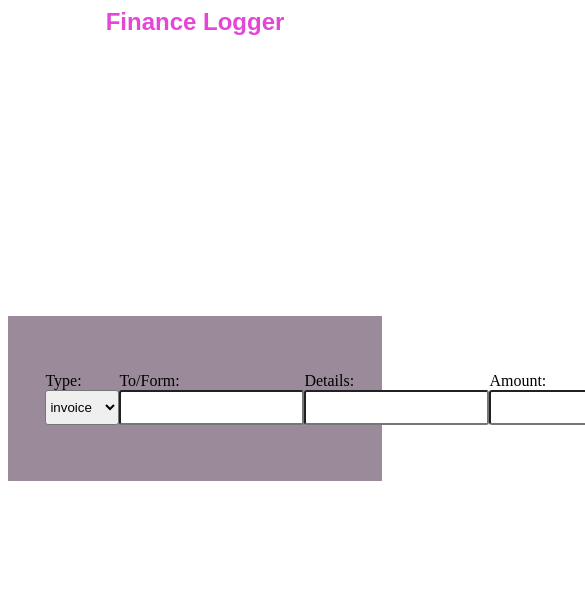
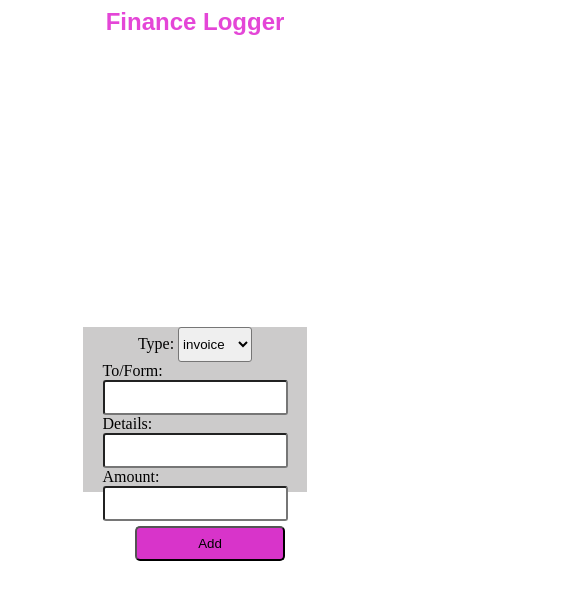
Before and after one commit to PayalDholakiya/form, a plain HTML site: page index.html in a window 390 px wide. Shown: the top 600 px of the page, 585 px wide, since content can reach past the window. Drawn offline with Linux system fonts and the light colour scheme.

Commit message:
change style.js

```diff
--- a/index.html
+++ b/index.html
@@ -28,7 +28,7 @@
           <input type="text" id="amount" />
         </div>
         <div class="add">
-          <input type="button" value="Add" onclick="input();" />
+          <input type="button" value="Add" onclick="input();" id="check" />
         </div>
       </div>
     </div>
--- a/main.js
+++ b/main.js
@@ -21,11 +21,11 @@ function input() {
   btn.className = 'close'
   btn.style.marginLeft = '90%'
   li.appendChild(btn)
-  div.appendChild(li)
+  ul.appendChild(li)
   btn.onclick = function () {
     var del = confirm('are you sure for delete')
     if (del) {
-      li.style.display = 'none'
+      li.remove('list')
     }
   }
 }
--- a/style.css
+++ b/style.css
@@ -12,20 +12,27 @@ h4 {
   border: 1px solid gainsboro;
   margin-bottom: 2%;
 }
+.form {
+  width: 100%;
+  margin: auto;
+}
 #display {
   height: 30%;
-  margin-left: 10%;
-  margin-bottom: 3%;
+  /* margin-left: 10%; */
+  margin: 3% 5% 6% 20%;
+  /* margin-bottom: 3%; */
   overflow-y: scroll;
 }
 .input-data {
   height: 20%;
-  background-color: rgb(155, 139, 154);
+  background-color: rgb(204, 203, 203);
   display: flex;
   align-items: center;
   flex-direction: row;
   padding-left: 10%;
   padding-right: 10%;
+  margin-left: 10%;
+  margin-right: 10%;
 }
 .add input {
   width: 150px;
@@ -48,3 +55,15 @@ input[type='text'] {
   height: 35px;
   border-radius: 3px;
 }
+@media screen and (max-width: 1100px) {
+  .input-data {
+    display: flex;
+    flex-direction: column;
+    margin-left: 20%;
+    margin-right: 20%;
+  }
+  .add input {
+    margin-top: 5px;
+    margin-left: 30px;
+  }
+}
```
